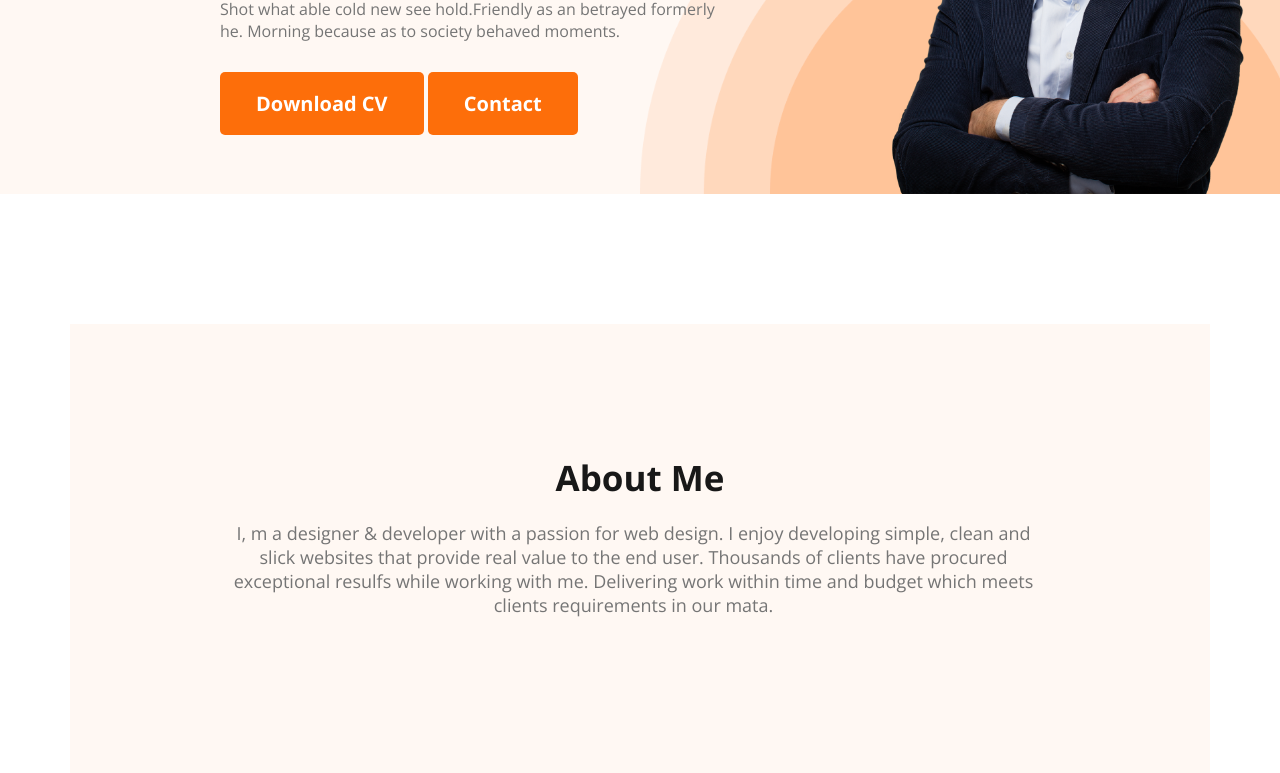
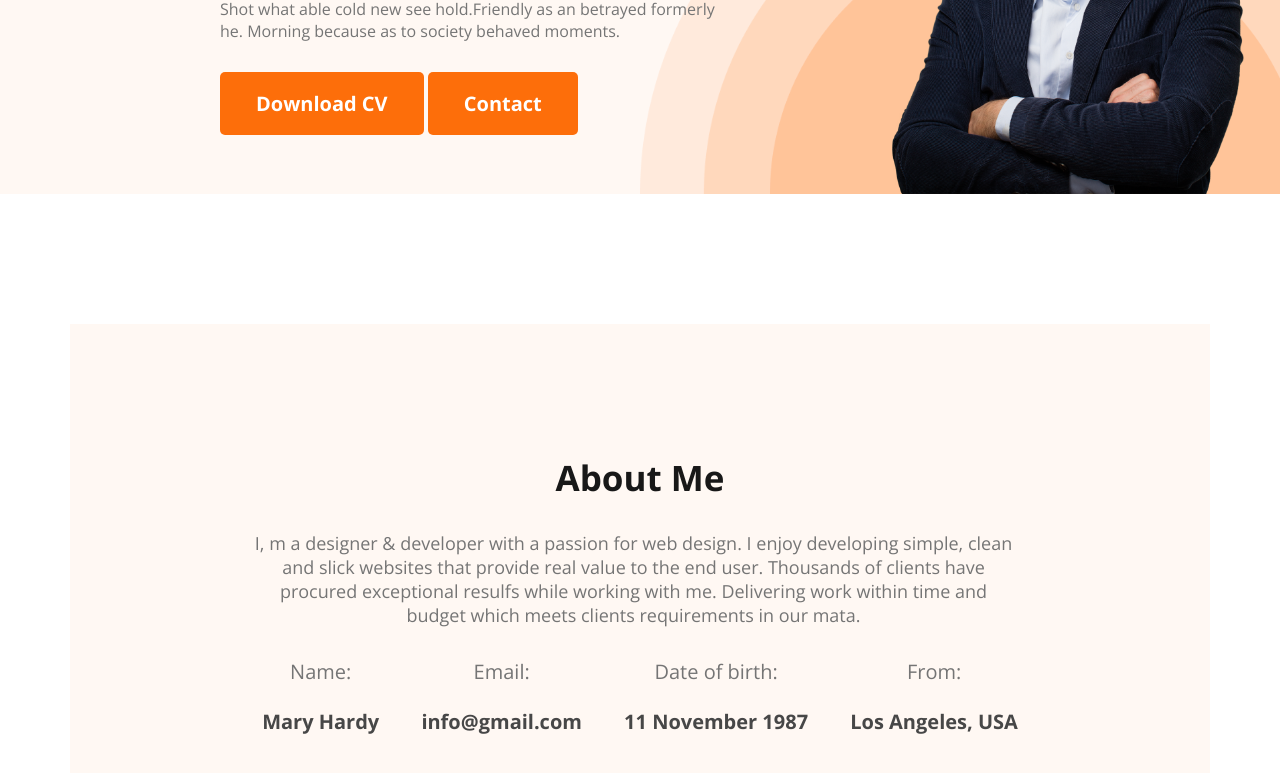
Before and after one commit to Borkotullah01/PH-Portfolio, a plain HTML site: page index.html in a window 1280 px wide. Shown: the part 454-1227 px from the top of the page. Drawn offline with nearby package versions, Linux system fonts and the light colour scheme.

Commit message:
added About section

```diff
--- a/css/style.css
+++ b/css/style.css
@@ -39,9 +39,6 @@ nav{
 nav > ul{
     display: flex;
     align-items: center;
-}
-nav li{
-
 }
 li a{
     display: block;
@@ -109,5 +106,29 @@ p{
     font-family: Open Sans;
     font-size: 18px;
     font-weight: 400;
+    padding: 30px;
+}
+.about-info-container{
+    display: flex;
+    justify-content: space-evenly;
+    align-items: center;
+}
+.about-info{
+    text-align: center;
+}
+.info-title{
+    color: #757575;
+    text-align: center;
+    font-family: Open Sans;
+    font-size: 20px;
+    font-weight: 400;
+    line-height: 30px;
+}
+.info-des{
+    color: #474747;
+    font-family: Open Sans;
+    font-size: 20px;
+    font-weight: 700;
+    line-height: 30px;
 }
 /* About section styles start *
--- a/index.html
+++ b/index.html
@@ -35,6 +35,24 @@
         <section class="about">
             <h3 class="section-title">About Me</h3>
             <p class="section-des">I, m a designer & developer with a passion for web design. I enjoy developing simple, clean and slick websites that provide real value to the end user. Thousands of clients have procured exceptional resulfs while working with me. Delivering work within time and budget which meets clients requirements in our mata.</p>
+            <div class="about-info-container">
+                <div class="about-info">
+                    <h4 class="info-title">Name:</h4>
+                    <p class="info-des">Mary Hardy</p>
+                </div>
+                <div class="about-info">
+                    <h4 class="info-title">Email:</h4>
+                    <p class="info-des">info@gmail.com</p>
+                </div>
+                <div class="about-info">
+                    <h4 class="info-title">Date of birth:</h4>
+                    <p class="info-des">11 November 1987</p>
+                </div>
+                <div class="about-info">
+                    <h4 class="info-title">From:</h4>
+                    <p class="info-des">Los Angeles, USA</p>
+                </div>
+            </div>
         </section>
     </main>
     <footer>
```
